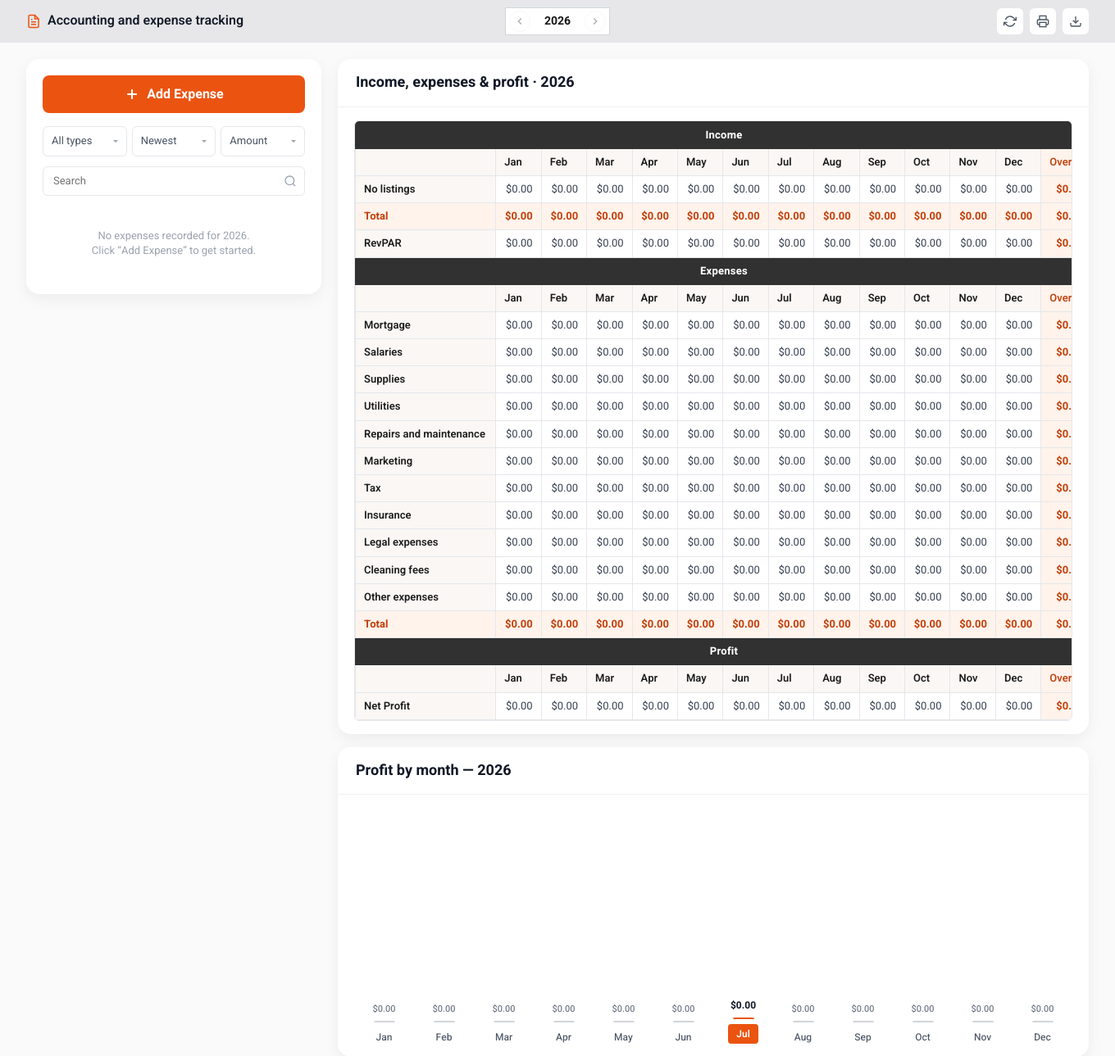
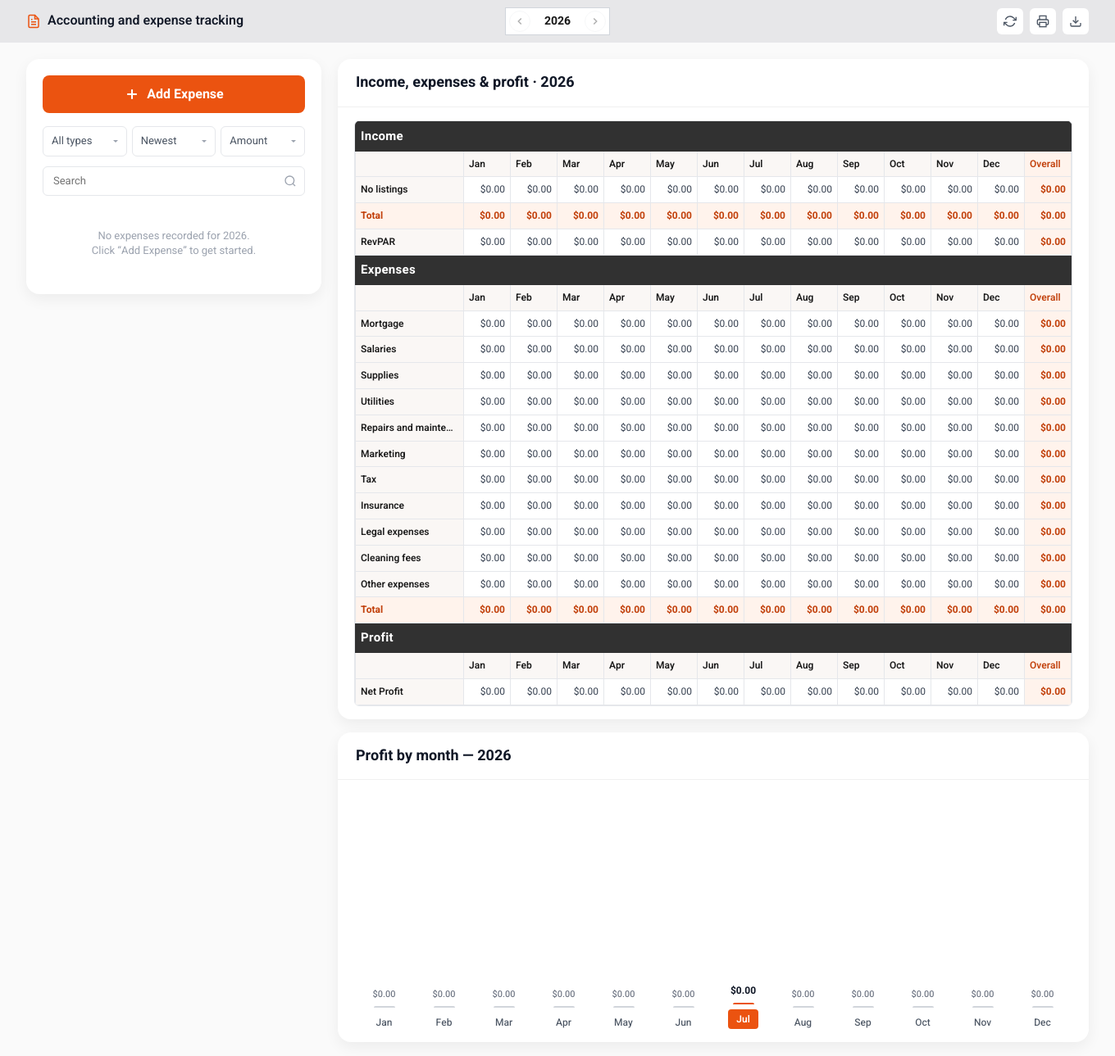
Before and after one commit to favhostadmin/favhost, a Django app: page /accounting/ in a window 1360 px wide. Shown: the part 58-1347 px from the top of the page at 82% size. Run offline with Django 5.2, Linux system fonts and the light colour scheme; the visitor is signed in with stand-in values (Sample User, id 1); data comes from the database, SQL or seed files in the repository; data that the repository does not hold is empty; parts of the project's set-up code (start-up, migrations or seed data) failed here and were passed over; some libraries are stand-ins or nearby versions.

Commit message:
feat: implement new accounting and expense tracking interface template

```diff
--- a/templates/frontend/accounting/accounting.html
+++ b/templates/frontend/accounting/accounting.html
@@ -548,13 +548,21 @@
   table.acc-ledger {
     width: 100%;
     border-collapse: collapse;
-    font-size: 13px;
-    min-width: 900px;
+    font-size: 12px;
+    min-width: 0;
+    table-layout: fixed;
+  }
+
+  /* Fixed layout: the name column is pinned narrow and the 13 amount columns
+     (Jan–Dec + Overall) share the rest equally, so the whole grid always fits
+     the container width with no left-right scrolling. */
+  table.acc-ledger col.acc-col-label {
+    width: 132px;
   }
 
   table.acc-ledger th,
   table.acc-ledger td {
-    padding: 7px 10px;
+    padding: 7px 6px;
     border: 1px solid #e5e7eb;
     text-align: left;
     color: #374151;
@@ -565,7 +573,8 @@
     background: #313131;
     color: #fff;
     font-weight: 700;
-    text-align: center;
+    font-size: 15px;
+    text-align: left;
     border: 1px solid #313131;
     letter-spacing: 0.02em;
   }
@@ -596,7 +605,7 @@
      Full name stays available via the title tooltip on hover. */
   .acc-rl {
     display: block;
-    max-width: 220px;
+    max-width: 130px;
     overflow: hidden;
     text-overflow: ellipsis;
     white-space: nowrap;
@@ -1178,6 +1187,10 @@
         <div class="acc-card-body">
           <div class="acc-table-wrap">
             <table class="acc-ledger" aria-label="Income, expenses, and profit by month for {{ selected_year }}">
+              <colgroup>
+                <col class="acc-col-label">
+                <col span="13" class="acc-col-num">
+              </colgroup>
               <!-- INCOME -->
               <thead class="section">
                 <tr>
```
